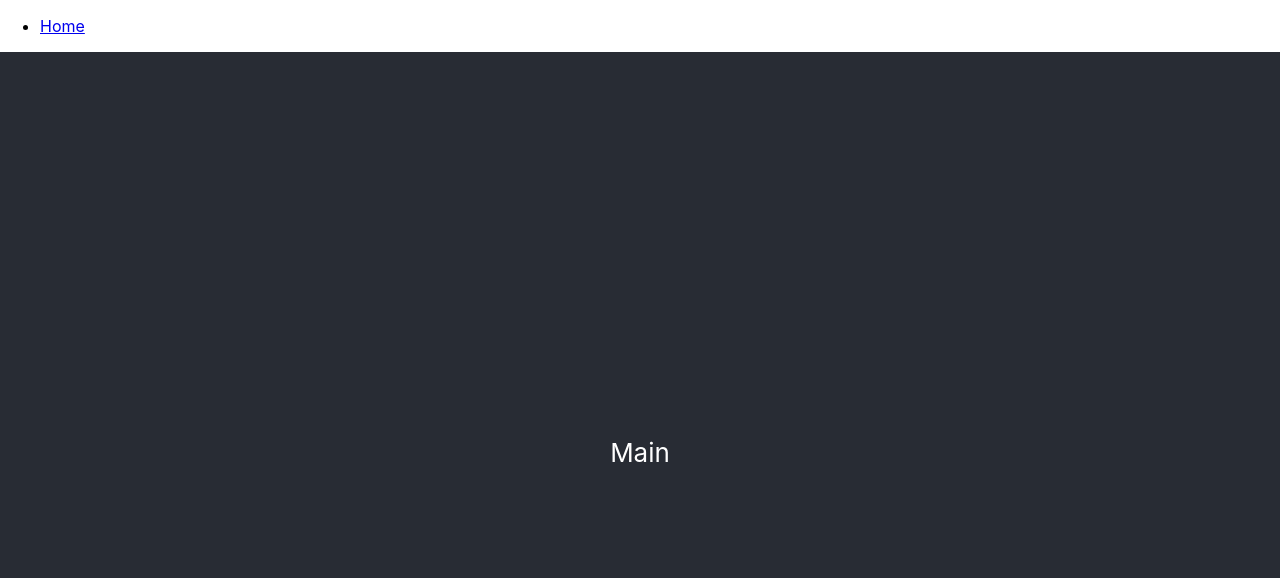
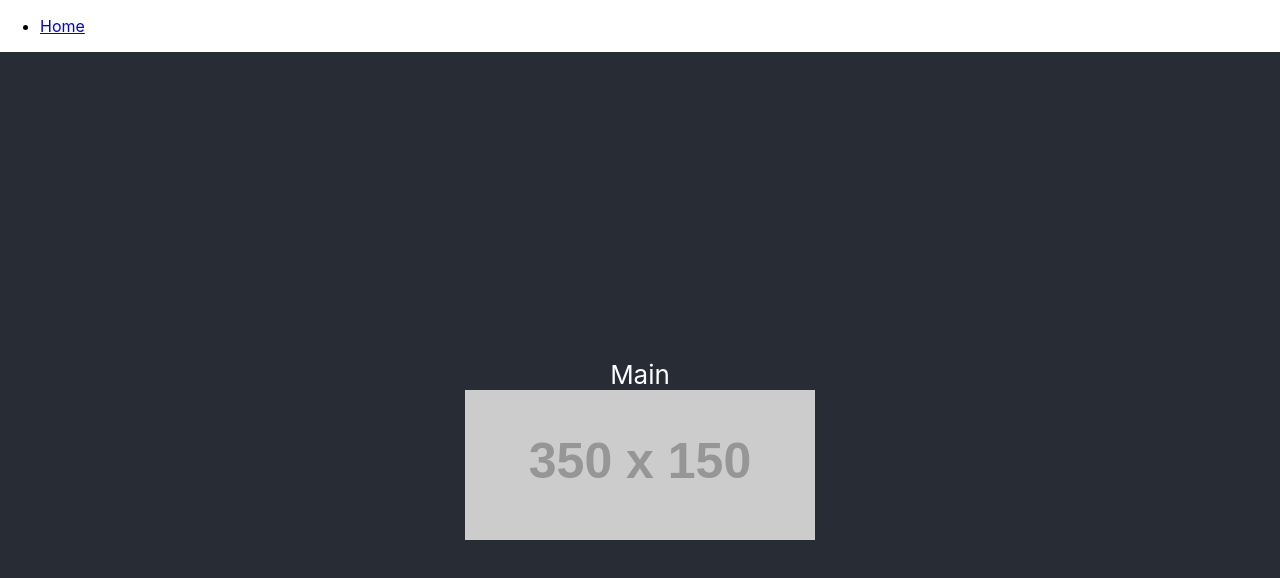
Before and after one commit to olaf-cichocki/image-browser, a React (Create React App) app: page / in a window 1280 px wide. Shown: the top 578 px of the page. Built offline with nearby package versions, Linux system fonts and the light colour scheme; the HTML template or start-up script is replaced by a standard one.

Commit message:
feat(Create Image component): Barebones component impementation

```diff
--- /dev/null
+++ b/src/components/image/Image.tsx
@@ -0,0 +1,16 @@
+import React from 'react';
+import css from './Image.module.scss';
+
+interface ImageProps {
+  src: string;
+}
+
+class Image extends React.Component<ImageProps> {
+  render() {
+    const { src } = this.props;
+
+    return <img src={src} />;
+  }
+}
+
+export default Image;
--- a/src/routes/Main.tsx
+++ b/src/routes/Main.tsx
@@ -1,8 +1,14 @@
 import React from 'react';
+import Image from '../components/image/Image';
 
 const MainRoute: React.FC = () => (
   <div className="App">
-    <header className="App-header">Main</header>
+    <header className="App-header">
+      Main
+      <section>
+        <Image src="https://via.placeholder.com/350x150" />
+      </section>
+    </header>
   </div>
 );
 
```
Also changed, not shown: src/components/image/Image.module.scss (added).
